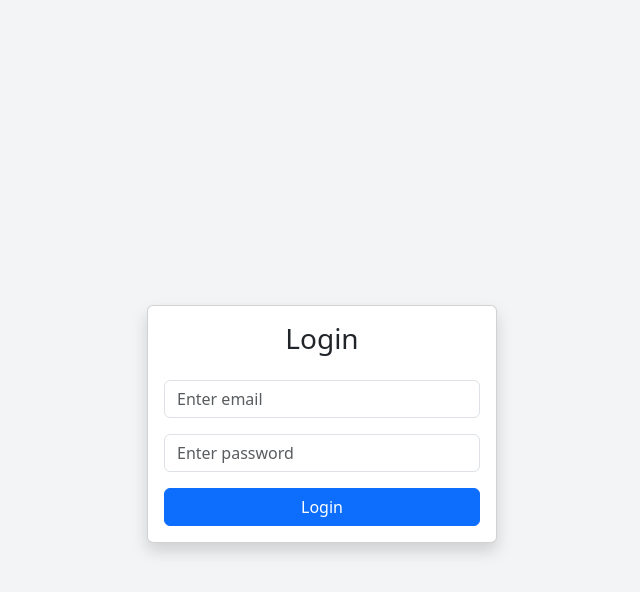
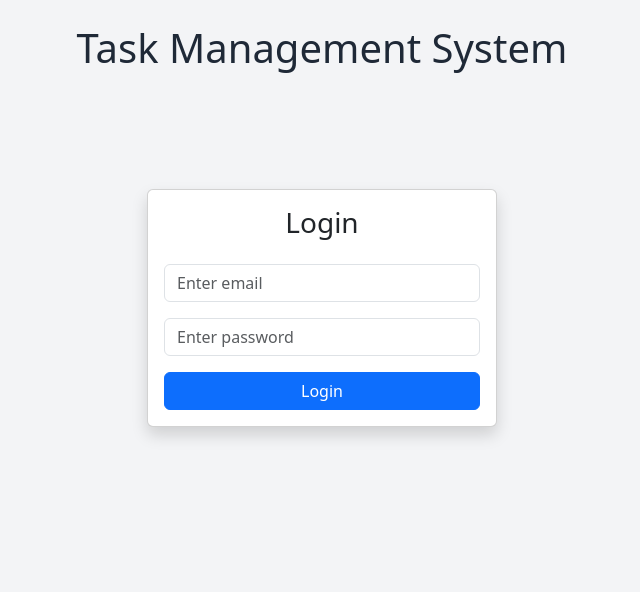
Before and after one commit to varunshukla92/task-manager-ui, a React (Vite) app: page /login in a window 1280 px wide. Shown: the top 592 px of the page, without its empty margins (318-958 px from the left). Built offline with nearby package versions, Linux system fonts and the light colour scheme.

Commit message:
Added page title

```diff
--- a/src/pages/Login.tsx
+++ b/src/pages/Login.tsx
@@ -29,8 +29,9 @@ export default function Login() {
   };
 
   return (
-    <Container className="d-flex justify-content-center align-items-center vh-100">
-      <Card style={{ width: "350px" }} className="shadow">
+    <Container className="d-flex flex-column align-items-center vh-100">
+      <h1>Task Management System</h1>
+      <Card style={{ width: "350px", marginTop: "10%" }} className="shadow">
         <Card.Body>
           <h3 className="text-center mb-4">Login</h3>
 
```
